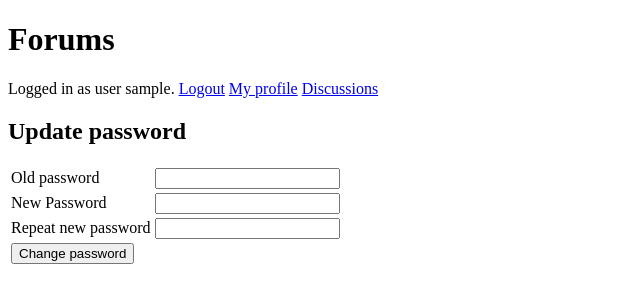
After one commit to RoopeNiemi/tsoha19-projekti, a Flask app: page /user/1/change in a window 1280 px wide. The commit adds this page. Shown: the top 303 px of the page, without its empty margins (0-640 px from the left). Run offline with Flask 2, Linux system fonts and the light colour scheme; a user stored in the database is signed in; tables that the repository leaves empty hold one stand-in row (values such as "Sample post").

Commit message:
better navigation between pages, userpage, list discussions according to latest message and show total messages in discussion on list page. delete user and change password functionality

```diff
--- a/application/__init__.py
+++ b/application/__init__.py
@@ -13,15 +13,15 @@ app.config["SQLALCHEMY_ECHO"] = True
 
 db = SQLAlchemy(app)
 
-from application.auth import models
-from application.discussions import models
+from application.auth import models, views
+from application.discussions import models, views
 from application.messages import models
 
 from application.auth.models import User
 from os import urandom
 app.config["SECRET_KEY"] = urandom(32)
 
-from application.auth import views
+from application.user import views
 
 from flask_login import LoginManager
 login_manager = LoginManager()
--- a/application/auth/forms.py
+++ b/application/auth/forms.py
@@ -1,6 +1,7 @@
 from flask_wtf import FlaskForm
 from wtforms import PasswordField, StringField
 
+# Could not get validators to work, these are just temporary.
 class UsernameAndPasswordForm(FlaskForm):
     username = StringField("Username")
     password = PasswordField("Password")
@@ -10,3 +11,28 @@ class UsernameAndPasswordForm(FlaskForm):
             return False
 
         return True
+
+class CreateUserNamePasswordForm(FlaskForm):
+    username = StringField("Username")
+    password = PasswordField("Password")
+    repeat_password = PasswordField("Repeat password")
+
+    def validate_form(self):
+        if len(self.username.data) < 6 or len(self.password.data) < 8 or self.password.data != self.repeat_password.data:
+            return False
+        return True
+
+class UpdatePasswordForm(FlaskForm):
+    old_password = PasswordField("Old password")
+    new_password = PasswordField("New Password")
+    repeat_new_password = PasswordField("Repeat new password")
+
+
+    def validate_form(self):
+        if len(self.new_password.data) < 8 or self.new_password.data != self.repeat_new_password.data or len(self.new_password.data) < 8:
+            return False
+        return True
+
+
+class PasswordForm(FlaskForm):
+    password = PasswordField("Password")
--- a/application/templates/auth/loginform.html
+++ b/application/templates/auth/loginform.html
@@ -28,6 +28,4 @@
     </tr>
   </table>
 </form>
-<a href="{{ url_for('auth_register') }}">Register</a>
-<a href="{{url_for('discussions_index')}}">Show discussions</a>
 {% endblock %}
--- a/application/templates/discussions/discussion.html
+++ b/application/templates/discussions/discussion.html
@@ -1,9 +1,6 @@
 {% extends "layout.html" %}
 
 {% block body %}
-<form action="{{url_for('discussions_index')}}" method="GET">
-    <button type="submit"> Show discussions</button>
-</form>
 <h2>{{discussion.title}}, created {{discussion.date_created}}</h2>
 <h3>Comments</h3>
   <table>
@@ -38,7 +35,7 @@
           </tr>
         </table>
   {% else %}
-  <p>Please login to comment</p>
+  <p>Please login to comment.</p>
   {% endif %}
 
 {% endblock %}
--- a/application/templates/layout.html
+++ b/application/templates/layout.html
@@ -2,19 +2,23 @@
 <html>
   <head>
     <meta charset="utf-8">
-    <title>Keskustelufoorumi</title>
+    <title>Tsoha-forums</title>
   </head>
 
   <body>
     <h1>Forums</h1>
+    <p>{{ error }}</p>
     {% if current_user.is_authenticated %}
     <p>
-      Kirjautunut nimellä {{ current_user.username }}. <a href="{{ url_for('auth_logout') }}">Kirjaudu ulos</a>
+      Logged in as user {{ current_user.username }}. <a href="{{ url_for('auth_logout') }}">Logout</a>
+      <a href="{{url_for('user_page', user_id = current_user.id)}}">My profile</a>    <a href="{{url_for('discussions_index')}}">Discussions</a>
     </p>
     </p>
     {% else %}
+    <a href="{{url_for('discussions_index')}}">Discussions</a>
+    <a href="{{url_for('auth_login')}}">Login</a>
+    <a href="{{url_for('auth_register')}}">Register</a>
     {% endif %}
-
     {% block body %}
     <p>
 Content.
--- /dev/null
+++ b/application/templates/user/changepasswordform.html
@@ -0,0 +1,34 @@
+{% extends "layout.html" %}
+
+{% block body %}
+<table>
+    <h2>Update password</h2>
+    <form method="POST" action="{{ url_for('update_password', user_id = current_user.id) }}">
+    <tr>
+        <td>
+      {{ form.old_password.label }}
+        </td>
+        <td>
+      {{ form.old_password }}
+        </td>
+      </tr>
+      <tr>
+        <td>
+      {{ form.new_password.label }}
+        </td>
+        <td>
+      {{ form.new_password }}
+        </td>
+      </tr>
+      <tr>
+          <td>{{form.repeat_new_password.label}}</td>
+          <td>{{form.repeat_new_password}}</td>
+      </tr>
+      <tr>
+        <td colspan="2">
+      <input type="submit" value="Change password"/>
+        </td>
+      </tr>
+    </form>
+</table>
+{% endblock %}
--- /dev/null
+++ b/application/user/views.py
@@ -0,0 +1,108 @@
+from flask import render_template, request, redirect, url_for, abort, flash
+from flask_login import login_user, logout_user, login_required, current_user
+from sqlalchemy.sql import text
+
+from application import app, db, bcrypt
+from application.auth.models import User
+from application.auth.forms import UsernameAndPasswordForm,UpdatePasswordForm, PasswordForm
+from application.discussions import views
+
+@app.route("/user/<user_id>", methods=["GET"])
+@login_required
+def user_page(user_id):
+    # User cannot access another user's page
+    try:
+        if int(current_user.id) != int(user_id):
+            return abort(404)
+    except:
+        return abort(404)
+    stmt = text("select Account.username, Account.id, Account.date_created, "
+    "count(Message.id) as total_messages from Message, Account where Message.account_id = Account.id AND Account.id = :id").params(id = current_user.id)
+
+    db.engine.execute(stmt).fetchone()
+    return render_template("user/userpage.html", user = current_user)
+
+
+@app.route("/user/<user_id>/change", methods=["POST"])
+@login_required
+def update_password(user_id):
+    try:
+        if int(current_user.id) != int(user_id):
+            return abort(404)
+    except:
+        return abort(404)
+
+    form = UpdatePasswordForm(request.form)
+    if not form.validate_form():
+        #TODO: use validators for better error messaging and validation
+        render_template("user/userpage.html", error = "Problem validating passwords", user=current_user, form = UpdatePasswordForm())
+
+    #Find user from database to compare passwords
+    stmt=text("SELECT*FROM Account WHERE Account.id = :id").params(id=current_user.id)
+
+    user = db.engine.execute(stmt).fetchone()
+
+    # Compare given old password to password in database
+    if not bcrypt.check_password_hash(user._password, form.old_password.data):
+        return render_template("auth/userpage.html", form = form,
+                           error = "Wrong old password", user=current_user)
+
+    # Hash new password and update user's password in database
+    pwd = bcrypt.generate_password_hash(form.new_password.data)
+    stmt=text("UPDATE Account SET _password = :new, date_modified = current_timestamp WHERE Account.id = :id").params(new=pwd, id=current_user.id)
+    user=db.engine.execute(stmt)
+
+    return render_template("user/userpage.html", error = "Password updated", user=user, form = UpdatePasswordForm())
+
+
+
+
+@app.route("/user/<user_id>/delete", methods=["GET"])
+@login_required
+def get_delete_user(user_id):
+    try:
+        if int(current_user.id) != int(user_id):
+            return abort(404)
+    except:
+        return abort(404)
+
+    return render_template("user/deleteuser.html", form = PasswordForm())
+
+@app.route("/user/<user_id>/delete", methods=["POST"])
+@login_required
+def delete_user(user_id):
+    try:
+        if int(current_user.id) != int(user_id):
+            return abort(404)
+    except:
+        return abort(404)
+
+    form=PasswordForm(request.form)
+
+    # Confirm password before delete
+    stmt=text("SELECT*FROM Account WHERE Account.id = :id").params(id=current_user.id)
+    user = db.engine.execute(stmt).fetchone()
+    if not bcrypt.check_password_hash(user._password, form.password.data):
+        return render_template("user/deleteuser.html", form = PasswordForm(), error = "Wrong password.")
+
+    # Delete related discussions
+    stmt=text("DELETE FROM Discussion WHERE Discussion.account_id = :id").params(id=current_user.id)
+    db.engine.execute(stmt)
+
+    # Delete related messages
+    stmt=text("DELETE FROM Message WHERE Message.account_id = :id").params(id=current_user.id)
+    db.engine.execute(stmt)
+
+    # Delete account
+    stmt=text("DELETE FROM Account WHERE Account.id = :id").params(id=current_user.id)
+    db.engine.execute(stmt)
+
+
+    logout_user()
+
+    return render_template("auth/loginform.html", error = "Account successfully deleted.", form = UsernameAndPasswordForm())
+
+@app.route("/user/<user_id>/change", methods=["GET"])
+@login_required
+def get_change_password_form(user_id):
+    return render_template("user/changepasswordform.html", form = UpdatePasswordForm(), user = current_user)
```
Also changed, not shown: application/auth/views.py (+7 -6 lines), application/discussions/views.py (+5 -2 lines), application/templates/auth/registerform.html (+8 -3 lines), application/templates/discussions/list.html (+7 -7 lines), application/templates/user/deleteuser.html (added, +24 -0 lines), application/templates/user/userpage.html (added, +19 -0 lines), 1 other file.
